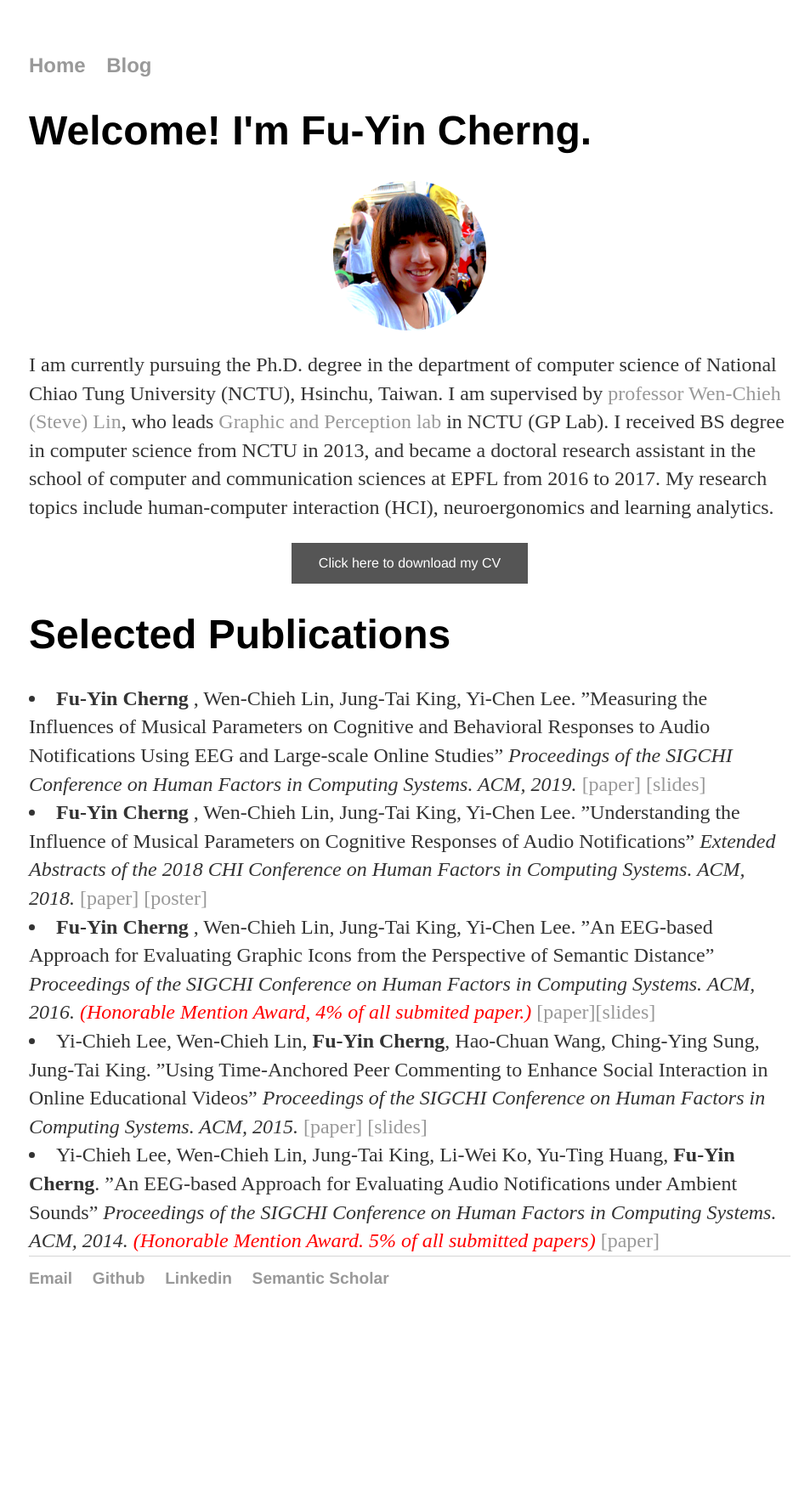
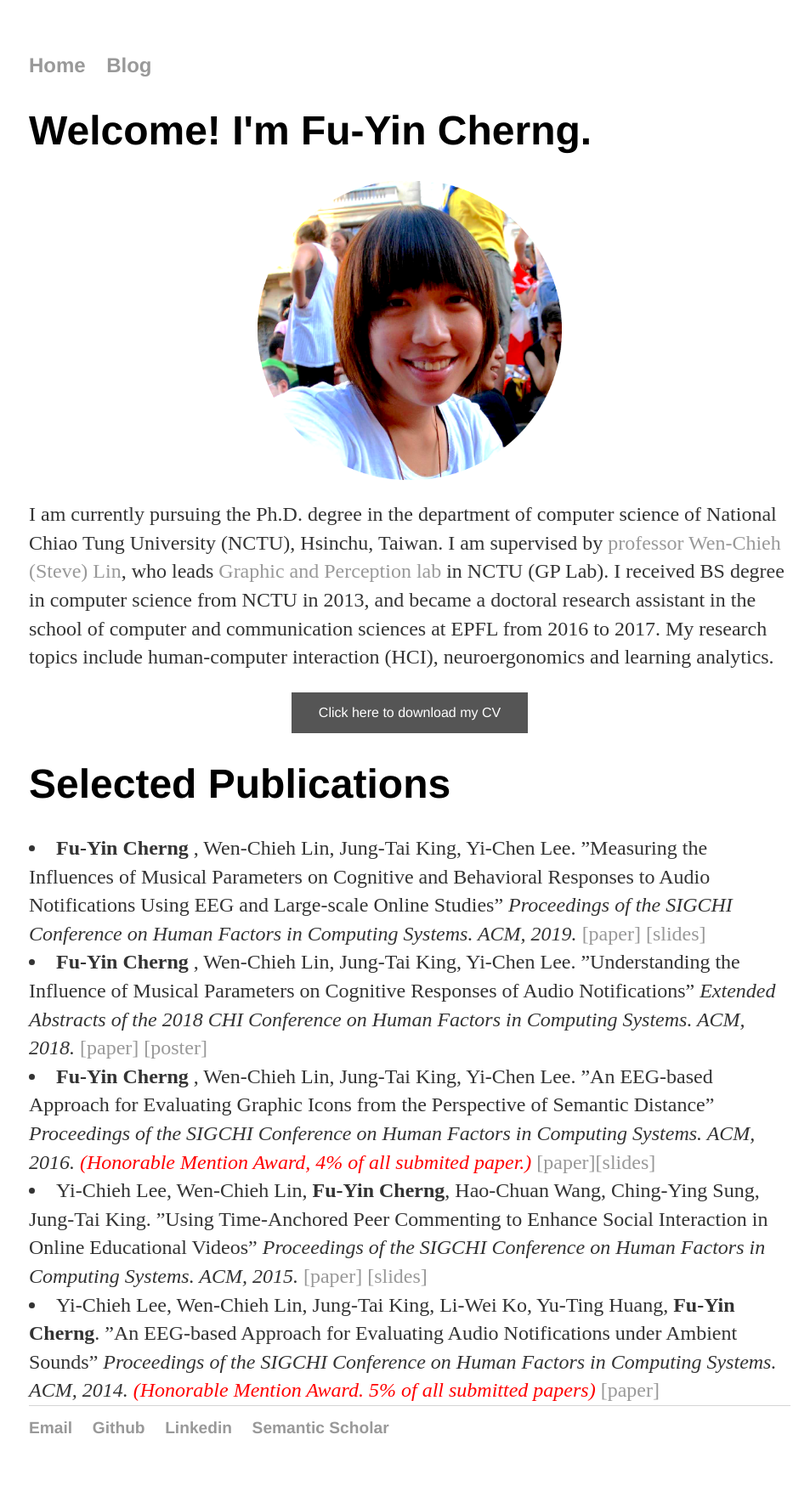
Before and after one commit to FuyinCherng/FuyinCherng.github.io, a Jekyll site: the page built from index.html, in a window 1280 px wide. Shown: the whole page at 85% size, without its empty margins (158-1111 px from the left). Built offline with Jekyll 4.4.1, drawn with Linux system fonts in a browser that asks for light colours; before the commit the page ends 1578 px from its top, so only the background shows below that.

Commit message:
update image size

```diff
--- a/index.html
+++ b/index.html
@@ -12,7 +12,7 @@ title: Fu-Yin Cherng
 		<!-- <a href="#" class="download" title="Download CV as PDF">Download CV</a> -->
 	<h1>Welcome! I'm Fu-Yin Cherng.</h1>
 
-	<p style="text-align:center"><img style="width:20%;height:20%;" src="/cv/profile.png" alt="profile pictur" class="center"></p>
+	<p style="text-align:center"><img style="width:40%;height:40%;" src="/cv/profile.png" alt="profile pictur" class="center"></p>
 
 	<p>I am currently pursuing the Ph.D. degree in the department of computer science of National Chiao Tung University (NCTU), Hsinchu, Taiwan. I am supervised by <a href="https://gpl.cs.nctu.edu.tw/Steve-Lin/" target="_blannk">professor Wen-Chieh (Steve) Lin</a>, who leads <a href="https://gpl.cs.nctu.edu.tw/" target="_blannk">Graphic and Perception lab</a> in NCTU (GP Lab). I received BS degree in computer science from NCTU in 2013, and became a doctoral research assistant in the school of computer and communication sciences at EPFL from 2016 to 2017. My research topics include human-computer interaction (HCI), neuroergonomics and learning analytics. </p>
 
```
